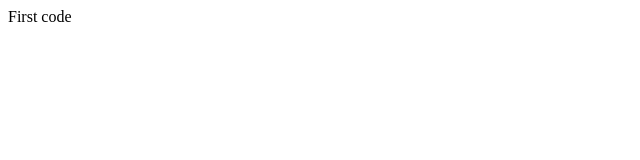
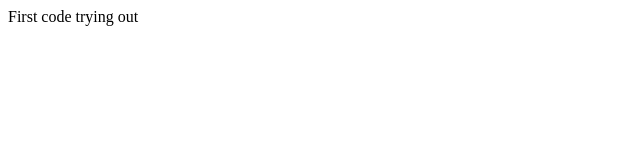
Before and after one commit to ade22emi/jenkins-class, a plain HTML site: page index.html in a window 1280 px wide. Shown: the full height of the page, 0-640 px from the left. Drawn offline with Linux system fonts and the light colour scheme.

```diff
--- a/index.html
+++ b/index.html
@@ -7,6 +7,6 @@
 </head>
 <body>
 
-    First code
+    First code trying out
 </body>
 </html>
```
Also changed, not shown: 1 other file.
